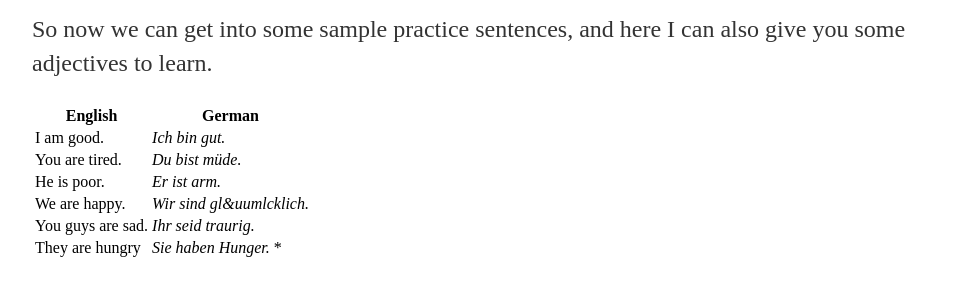
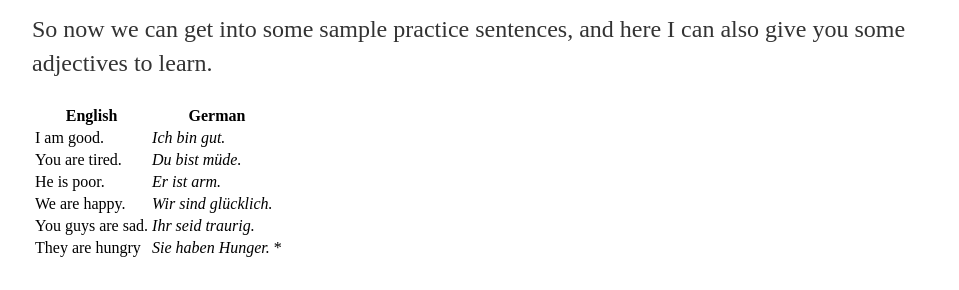
Before and after one commit to Prescientje/prescientje.github.io, a Jekyll site: the page built from _posts/2018-01-27-learn-german-004.md, in a window 1280 px wide. Shown: the part 860-1150 px from the top of the page, without its empty margins (160-1119 px from the left). Built offline with Jekyll 4.4.1, drawn with Linux system fonts in a browser that asks for light colours.

Commit message:
Update for umlaut.

```diff
--- a/_posts/2018-01-27-learn-german-004.md
+++ b/_posts/2018-01-27-learn-german-004.md
@@ -33,7 +33,7 @@ So now we can get into some sample practice sentences, and here I can also give
 | I am good. | *Ich bin gut.* |
 | You are tired. | *Du bist m&uuml;de.* |
 | He is poor. | *Er ist arm.* |
-| We are happy. | *Wir sind gl&uumlcklich.* |
+| We are happy. | *Wir sind gl&uuml;cklich.* |
 | You guys are sad. | *Ihr seid traurig.* |
 | They are hungry | *Sie haben Hunger.* \* |
 
```
